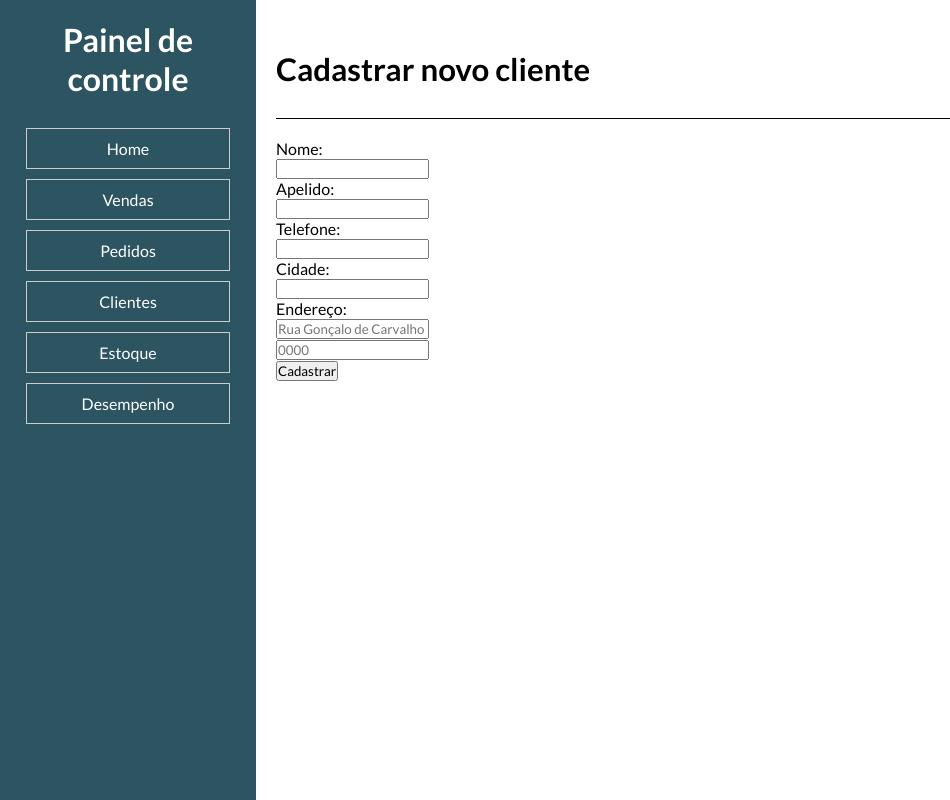
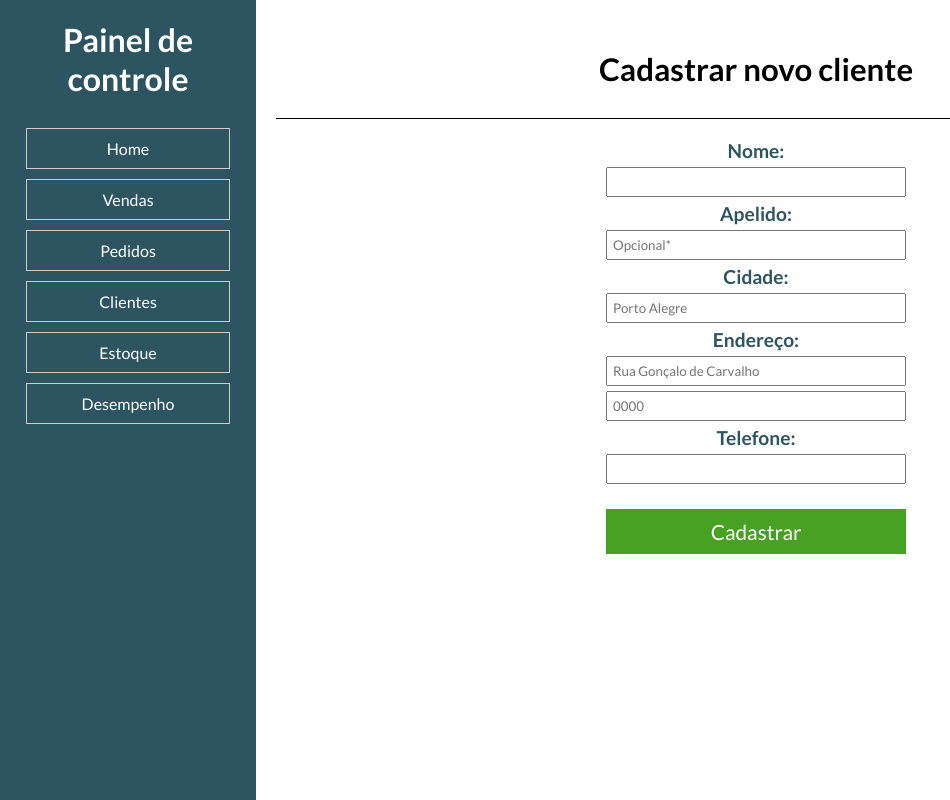
Before and after one commit to heitor2002/gerenciador-de-vendas, a React (Vite) app: page /client-register in a window 1280 px wide. Shown: the whole page, without its empty margins (0-950 px from the left). Built offline with nearby package versions, Linux system fonts and the light colour scheme.

Commit message:
style: finalizando estilização do cadastro.

```diff
--- a/src/components/clientsPage/ClientRegisterPage.jsx
+++ b/src/components/clientsPage/ClientRegisterPage.jsx
@@ -3,37 +3,36 @@ const ClientRegisterPage = () => {
     <>
       <div className="container">
         <div className="title-page">
-          <h2>Cadastrar novo cliente</h2>
+          <center><h2>Cadastrar novo cliente</h2></center>
         </div>
         <div className="client-register">
           <form>
-                <div>
             <label>Nome:</label>
-                <br />
             <input type="text" name="name" id="name" />
-                </div>
-                <div>
             <label>Apelido:</label>
-                <br />
-                <input type="text" name="nickname" id="nickname" />
-                </div>
-                <div>
+            <input
+              type="text"
+              name="nickname"
+              id="nickname"
+              placeholder="Opcional*"
+            />
+            <label>Cidade:</label>
+            <input type="text" name="city" id="city" placeholder="Porto Alegre"/>
+            <label>Endereço:</label>
+            <input
+              type="text"
+              name="address"
+              id="address"
+              placeholder="Rua Gonçalo de Carvalho"
+            />
+            <input
+              type="number"
+              name="addressNumber"
+              id="addressNumber"
+              placeholder="0000"
+            />
             <label>Telefone:</label>
-                <br />
             <input type="number" name="cell" id="cell" />
-                </div>
-                <div>
-                <label>Cidade:</label>
-                <br />
-                <input type="text" name="city" id="city" />
-                </div>
-                <div>
-                <label>Endereço:</label>
-                <br />
-                <input type="text" name="addressNumber" id="addressNumber" placeholder="Rua Gonçalo de Carvalho"/>
-                <br />
-                <input type="number" name="addressNumber" id="addressNumber" placeholder="0000"/>
-                </div>
             <button>Cadastrar</button>
           </form>
         </div>
--- a/src/styles/components/_Clients.scss
+++ b/src/styles/components/_Clients.scss
@@ -231,4 +231,37 @@
 
 .client-register{
     padding: 20px 0;
+    form{
+        width: 100%;
+        display: flex;
+        flex-direction: column;
+        align-items: center;
+        gap: 5px;
+        label{
+            font-size: 1.2rem;
+            font-weight: bold;
+            color: $primary-color;
+        }
+        input{
+            width: 100%;
+            max-width: 300px;
+            padding: 5px;
+        }
+        button{
+            width: 100%;
+            max-width: 300px;
+            margin-top: 20px;
+            padding: 10px 0;
+            background-color: $green;
+            font-size: 1.3rem;
+            border: 0;
+            color: white;
+            cursor: pointer;
+            transition: .3s;
+            &:hover{
+                background-color: rgb(4, 151, 4) ;
+                transform: scale(1.01);
+            }
+        }
+    }
 }
--- a/src/styles/main.css
+++ b/src/styles/main.css
@@ -334,6 +334,39 @@ header ul a li:hover {
 .client-register {
   padding: 20px 0;
 }
+.client-register form {
+  width: 100%;
+  display: flex;
+  flex-direction: column;
+  align-items: center;
+  gap: 5px;
+}
+.client-register form label {
+  font-size: 1.2rem;
+  font-weight: bold;
+  color: rgb(45, 84, 97);
+}
+.client-register form input {
+  width: 100%;
+  max-width: 300px;
+  padding: 5px;
+}
+.client-register form button {
+  width: 100%;
+  max-width: 300px;
+  margin-top: 20px;
+  padding: 10px 0;
+  background-color: #47a123;
+  font-size: 1.3rem;
+  border: 0;
+  color: white;
+  cursor: pointer;
+  transition: 0.3s;
+}
+.client-register form button:hover {
+  background-color: rgb(4, 151, 4);
+  transform: scale(1.01);
+}
 
 .requests {
   padding: 30px 0;
```
Also changed, not shown: 1 other file (tests, documents, lock files or other folders). Lines whose indentation alone changed are shown as unchanged.
